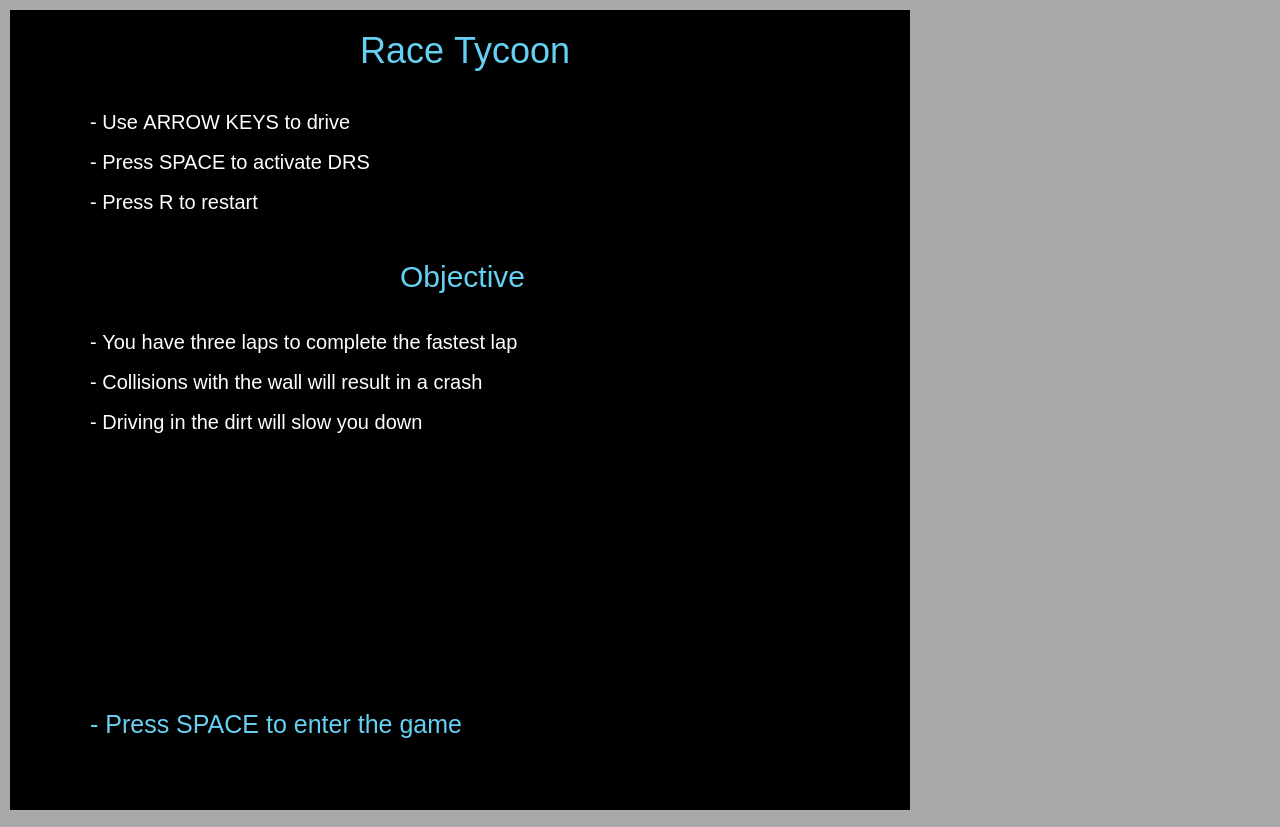
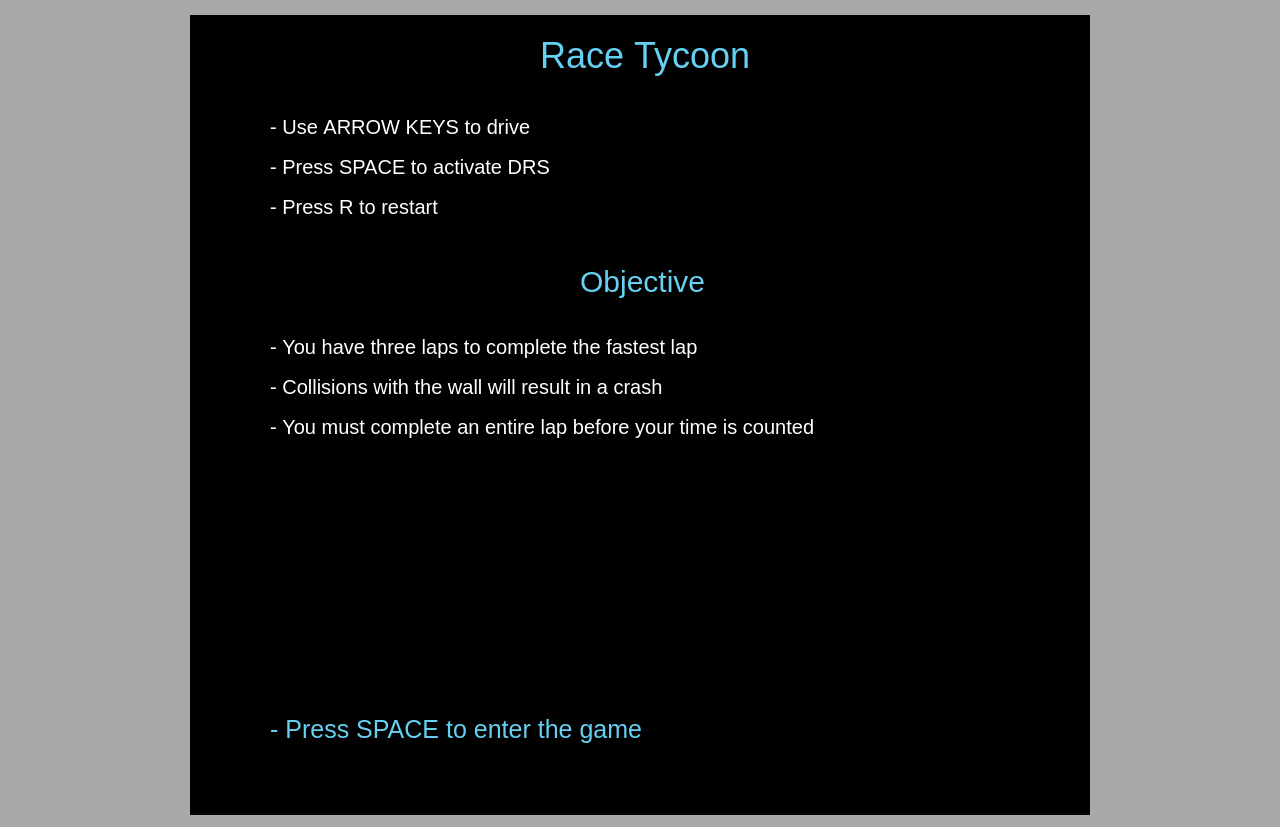
Before and after one commit to iodicetr/final, a plain HTML site: page index.html in a window 1280 px wide. Drawn offline with Linux system fonts and the light colour scheme; animation ran at ten frames a second.

Commit message:
Cosmetic Changes

```diff
--- a/Scene1.js
+++ b/Scene1.js
@@ -24,7 +24,7 @@ class Scene1 extends Phaser.Scene {
         this.add.text(390, 250, "Objective", {font: "30px Arial", fill: "#66d0f2", align: "center" });
         this.add.text(80, 320, "- You have three laps to complete the fastest lap", {font: "20px Arial", fill: "#ffffff", align: "left" });
         this.add.text(80, 360, "- Collisions with the wall will result in a crash", {font: "20px Arial", fill: "#ffffff", align: "left" });
-        this.add.text(80, 400, "- Driving in the dirt will slow you down", {font: "20px Arial", fill: "#ffffff", align: "left" });
+        this.add.text(80, 400, "- You must complete an entire lap before your time is counted", {font: "20px Arial", fill: "#ffffff", align: "left" });
         this.add.text(80, 700, "- Press SPACE to enter the game", {font: "25px Arial", fill: "#66d0f2", align: "left" });
 
         //explosion sprite
--- a/Scene2.js
+++ b/Scene2.js
@@ -35,6 +35,7 @@ class Scene2 extends Phaser.Scene {
         this.bottom_wall = this.matter.add.sprite(407, 745, 'bottom_wall', null, {shape: this.shapes.bottom_wall});
         this.bottom_wall.setScale(.78);
         this.bottom_wall.setVisible(false);
+
 
         this.finish_line = this.matter.add.sprite(62, 334, 'finish_line', null, {shape: this.shapes.finish_line});
         this.finish_line.setScale(.78);
--- a/index.html
+++ b/index.html
@@ -9,10 +9,12 @@
         <script type="text/javascript" src="game.js"></script>
         <style type="text/css">
             body {
-                margin: 10px;
+                margin-top: 15px;
+                margin-left:auto;
+                margin-right:auto;
+                text-align:center;
                 background-color: darkgray;
             }
-
         </style>
     </head>
     <body>
```
